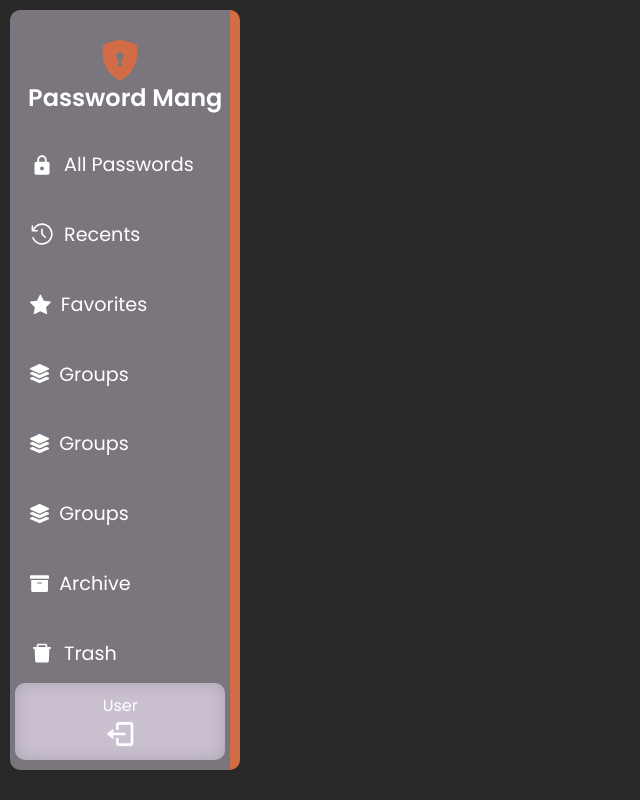
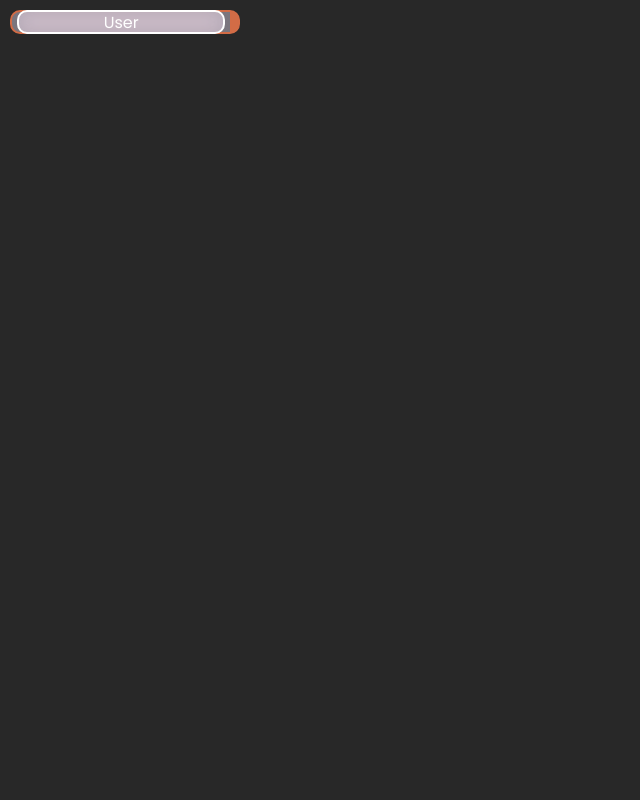
Before and after one commit to 404-Runtime-Terror/Password-Manager-Frontend, a Next.js app: page /components/Navbar in a window 1280 px wide. Shown: the whole page, without its empty margins (0-640 px from the left). Built offline with nearby package versions, Linux system fonts and the light colour scheme.

Commit message:
added better navbar and added animation to page

```diff
--- a/pages/_app.js
+++ b/pages/_app.js
@@ -8,12 +8,18 @@ import "../styles/globals.css";
 
 // Import the components you want to render on every page of your site
 import Head from "next/head";
+import React from "react";
+import { motion } from "framer-motion";
 
 // Import the GoogleOAuthProvider component from the react-oauth package
 import { GoogleOAuthProvider } from "@react-oauth/google";
 
 // This is the default Next.js function that is used to render the app
-export default function App({ Component, pageProps }) {
+export default function App({ Component, pageProps, router }) {
+  // This is a React hook that allows you to store data in the component's state
+  const [userData, setUserData] = React.useState(null);
+  const [userID, setUserID] = React.useState(null);
+
   return (
     <>
       {/* // This is the GoogleOAuthProvider component from the react-oauth package. It is used to authenticate users with Google OAuth. */}
@@ -53,7 +59,23 @@ export default function App({ Component, pageProps }) {
         </Head>
 
         {/* // This is the component that is rendered on every page of your site. */}
-        <Component {...pageProps} />
+        <motion.div
+          // This is the animation that is used to transition between pages
+          key={router.route}
+          initial={{ x: "100vw" }}
+          animate={{ x: 0 }}
+          exit={{ backgroundColor: "var(--primary-color)", x: "-100vw" }}
+          transition={{ type: "spring", bounce: ".1", delay: 0.3 }}
+        >
+          {/* // This is the component that is rendered on every page of your site. */}
+          <Component
+            {...pageProps}
+            userData={userData}
+            setUserData={setUserData}
+            setUserID={setUserID}
+            userID={userID}
+          />
+        </motion.div>
       </GoogleOAuthProvider>
     </>
   );
--- a/pages/components/Navbar/index.jsx
+++ b/pages/components/Navbar/index.jsx
@@ -1,8 +1,8 @@
 import React from "react";
 import style from "./style.module.css";
+import Router from "next/router";
 
 // import icons
-import { BsFillShieldLockFill } from "react-icons/bs";
 import { IoMdLock } from "react-icons/io";
 import { RxCounterClockwiseClock } from "react-icons/rx";
 import { BsStarFill } from "react-icons/bs";
@@ -15,10 +15,10 @@ const Navbar = () => {
   return (
     <>
       <nav className={style.Navbar_Wrapper}>
-        <div className={style.Logo}>
+        {/* <div className={style.Logo}>
           <BsFillShieldLockFill className={style.Logo_icon} />
           <span>Password Mang</span>
-        </div>
+        </div> */}
 
         <ul className={style.Navbar_Menu}>
           <li>
@@ -61,7 +61,14 @@ const Navbar = () => {
 
         <div className={style.user}>
           User
-          <BiLogOut size={"2rem"} />
+          <BiLogOut
+            size={"2rem"}
+            onClick={() => {
+              Router.push({
+                pathname: "/",
+              });
+            }}
+          />
         </div>
       </nav>
     </>
--- a/pages/components/Navbar/style.module.css
+++ b/pages/components/Navbar/style.module.css
@@ -13,9 +13,10 @@
   top: 0;
   left: 0;
   width: 18%;
-  height: 95%;
+  height: 85%;
   border-radius: var(--border-radius);
   z-index: 100;
+  border: 2px solid var(--primary-color);
   border-right: solid 10px var(--primary-color);
 }
 
@@ -25,7 +26,7 @@
   justify-content: center;
   align-items: center;
   width: 100%;
-  margin: 20px 0;
+  margin: 10px 0 20px 0;
   border-radius: var(--border-radius);
 }
 
@@ -46,7 +47,7 @@
   flex-direction: column;
   justify-content: space-between;
   align-items: center;
-  height: 100%;
+  height: 85%;
   width: 100%;
   list-style: none;
   overflow: scroll;
@@ -84,14 +85,18 @@
 }
 
 .user {
+  position: absolute;
+  bottom: -12%;
   display: flex;
   flex-direction: column;
   justify-content: center;
   align-items: center;
-  width: 100%;
+  width: 95%;
+  height: 25%;
   padding: 10px 0;
   margin-right: 10px;
   border-radius: var(--border-radius);
   background-color: rgba(247, 236, 255, 0.4);
   backdrop-filter: blur(10px);
+  border: solid 2px white;
 }
--- a/pages/components/Pages/DashboardPage/index.jsx
+++ b/pages/components/Pages/DashboardPage/index.jsx
@@ -3,12 +3,12 @@ import React from "react";
 // import style module
 import styles from "./style.module.css";
 
-const Dashboard = () => {
+const DashboardPage = (props) => {
   return (
     <>
-      <div className={styles.Dashboard}>Dashboard</div>
+      <div className={styles.Dashboard}>{props.userID}</div>
     </>
   );
 };
 
-export default Dashboard;
+export default DashboardPage;
--- a/pages/components/Pages/DashboardPage/style.module.css
+++ b/pages/components/Pages/DashboardPage/style.module.css
@@ -5,5 +5,5 @@
   justify-content: center;
   height: 100%;
   width: 100%;
-  background-color: #f5f5f5;
+  /* background-color: #f5f5f5; */
 }
--- a/pages/components/Pages/LoginPage/index.jsx
+++ b/pages/components/Pages/LoginPage/index.jsx
@@ -40,7 +40,7 @@ const LoginPage = (props) => {
             {isLoginPage ? (
               <Login
                 setisLoginPage={setisLoginPage}
-                setUser={props.setUserData}
+                setUserID={props.setUserID}
               />
             ) : (
               <Signup setisLoginPage={setisLoginPage} />
--- a/styles/globals.css
+++ b/styles/globals.css
@@ -81,15 +81,12 @@ body {
   color: black !important;
   transition: all 0.3s linear;
 }
-.backgroud {
-}
 
 .dashboard {
   background-image: url("https://wallpaper-mania.com/wp-content/uploads/2018/09/High_resolution_wallpaper_background_ID_77701805895.jpg");
-  /* Background: https://wallpaper-mania.com/background/sci-fi-wallpapers/4k-interstellar/ */
   background-repeat: no-repeat;
   background-size: cover;
   background-position: center;
-  height: 100%;
+  height: 100vh;
   width: 100%;
 }
```
Also changed, not shown: pages/components/Pages/LoginPage/Login/index.jsx (+11 -1 lines), pages/dashboard.js (+26 -4 lines), pages/index.js (+2 -5 lines), public/assets/dummy_data.json (added, +61 -0 lines).
